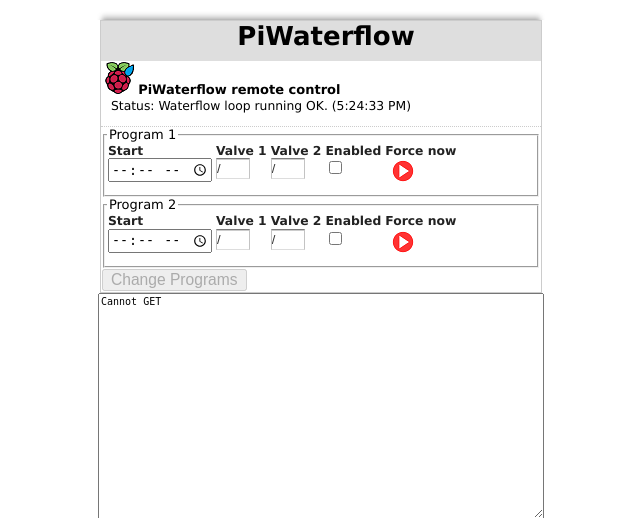
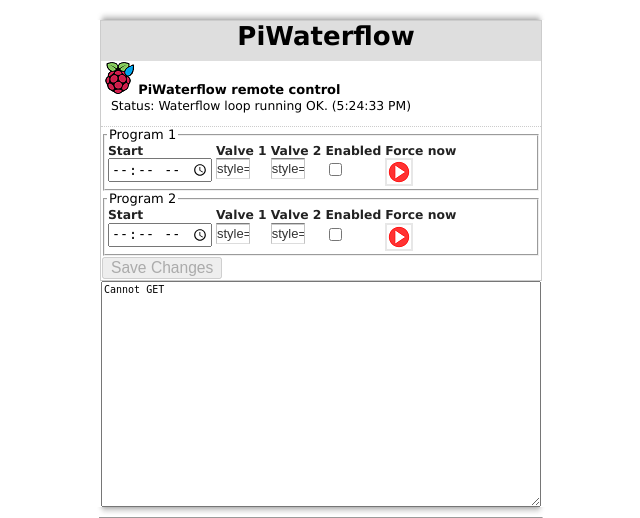
Before and after one commit to Phornee/piwwwaterflow, a Python web app: template templates/form.html in a window 1280 px wide. Shown: the top 518 px of the page, without its empty margins (319-959 px from the left). Run offline with Jinja, Linux system fonts and the light colour scheme; the template is opened without the code that fills it, so the values that code supplies are empty; grey boxes are pictures that could not be loaded.

Commit message:
Remaquetado

```diff
--- a/static/css/view.css
+++ b/static/css/view.css
@@ -56,7 +56,7 @@ h1
 
 h1 a
 {
-	display:block;
+    display: block;
 	height:100%;
 	min-height:40px;
 	overflow:hidden;
@@ -106,6 +106,25 @@ form li:after
 	visibility:hidden;
 }
 
+.btn {
+  border: 2px solid black;
+  background-color: white;
+  color: black;
+  padding: 0px 0px;
+  font-size: 16px;
+  cursor: pointer;
+}
+
+/* Gray */
+.default {
+  border-color: #e7e7e7;
+  color: black;
+}
+
+.default:hover {
+  filter: grayscale(50%);
+}
+
 .buttons:after
 {
 	clear:both;
@@ -149,7 +168,7 @@ form li span
 	color:#444;
 	float:left;
 	margin:0 4px 0 0;
-	padding:0 0 8px;
+	padding:0 0 0px;
 }
 
 form li div.left
@@ -218,7 +237,7 @@ form li .datepicker
 	border-bottom:1px dotted #ccc;
 	clear:both;
 	display:inline-block;
-	margin:10 0 1em;
+	margin:5 0 1em;
 }
 
 .form_description[class]
--- a/static/js/code.js
+++ b/static/js/code.js
@@ -68,6 +68,25 @@ function update(){
         }
     }
     requestservice.send();
+
+    let requestforced = new XMLHttpRequest();
+    requestforced.open('GET', '/force_program');
+    requestforced.responseType = 'text';
+    requestforced.onload = function() {
+        if (requestforced.response=='false')
+        {
+            document.getElementById("play1").disabled = false
+            document.getElementById("play2").disabled = false
+
+        }
+        else
+        {
+            document.getElementById("play1").disabled = true
+            document.getElementById("play2").disabled = true
+        }
+    }
+    requestforced.send();
+
 }
 
 update();
@@ -84,6 +103,9 @@ function forceProgram(program_forced){
         }
     }
     requestservice.send(program=program_forced);
+
+    document.getElementById("play1").disabled = true
+    document.getElementById("play2").disabled = true
 }
 
 document.getElementById("play1").addEventListener("click", function(){forceProgram(0);})
--- a/templates/form.html
+++ b/templates/form.html
@@ -1,4 +1,3 @@
-<!DOCTYPE html PUBLIC "-//W3C//DTD XHTML 1.0 Transitional//EN" "http://www.w3.org/TR/xhtml1/DTD/xhtml1-transitional.dtd">
 <html xmlns="http://www.w3.org/1999/xhtml">
 <head>
 <meta http-equiv="Content-Type" content="text/html; charset=UTF-8">
@@ -6,16 +5,15 @@
 <link rel="stylesheet" type="text/css" href="static/css/view.css" media="all">
 <link rel="icon" type="image/png" sizes="32x32" href="static/img/icon-32.png">
 <link rel="icon" type="image/png" sizes="256x256" href="static/img/icon-256.png">
-<script src="https://code.jquery.com/jquery-3.5.0.js"></script>
 </head>
 <body id="main_body" >
 
 	<img id="top" src="static/img/top.png" alt="">
 	<div id="form_container">
 
-		<h1><a align="center">PiWaterflow</a></h1>
-		<form id="form_9355" class="appnitro"  method="POST" action="">
-			<div class="form_description">
+		<h1><a align="center" style="height: 40px">PiWaterflow</a></h1>
+		<form id="waterflow_form" style=" margin-block-end: 0em" method="POST" action="">
+			<div class="form_description" style="margin-bottom: -;margin-bottom: 0px; margin-top: 0px;">
 				<ul>
 					<li>
 						<img src="static/img/icon-32.png" alt="Icon">
@@ -35,22 +33,22 @@
 						</span>
 						<span>
 							<label class="description" >Valve 1</label>
-							<input id="valve11" name="valve11" class="element text " size="2" type="text" maxlength="2" value={{valve11}} />
+							<input id="valve11" name="valve11" class="element text " size="2" type="text" maxlength="2" value={{valve11}} style="margin-top: 2px;" >
 						</span>
 						<span>
 							<label class="description" >Valve 2</label>
-							<input id="valve12" name="valve12" class="element text " size="2" type="text" maxlength="2" value={{valve12}} />
+							<input id="valve12" name="valve12" class="element text " size="2" type="text" maxlength="2" value={{valve12}} style="margin-top: 2px;" >
 						</span>
 						<span>
 							<label class="description" >Enabled</label>
-							<input type="checkbox" id="prog1enabled" name="prog1enabled" value="True">
+							<input type="checkbox" id="prog1enabled" name="prog1enabled" value="True" style="margin-top: 5px;">
 							<script type="text/javascript">
 								document.getElementById('prog1enabled').checked = '{{enabled1}}'=='True'
 							</script>
 						</span>
 						<span>
 							<label class="description" >Force now</label>
-							<button id="play1" style="border:none; background:none;">
+							<button id="play1" class="btn default"  >
 								<img src="static/img/play.png"></img>
 							</button>
 						</span>
@@ -65,29 +63,29 @@
 						</span>
 						<span>
 							<label class="description" >Valve 1</label>
-							<input id="valve21" name="valve21" class="element text " size="2" type="text" maxlength="2" value={{valve21}} />
+							<input id="valve21" name="valve21" class="element text " size="2" type="text" maxlength="2" value={{valve21}} style="margin-top: 2px;" >
 						</span>
 						<span>
 							<label class="description" >Valve 2</label>
-							<input id="valve22" name="valve22" class="element text " size="2" type="text" maxlength="2" value={{valve22}} />
+							<input id="valve22" name="valve22" class="element text " size="2" type="text" maxlength="2" value={{valve22}} style="margin-top: 2px;" >
 						</span>
 						<span>
 							<label class="description" >Enabled</label>
-							<input type="checkbox" id="prog2enabled" name="prog2enabled" value="True">
+							<input type="checkbox" id="prog2enabled" name="prog2enabled" value="True" style="margin-top: 5px;" >
 							<script type="text/javascript">
 								document.getElementById('prog2enabled').checked = '{{enabled2}}'=='True'
 							</script>
 						</span>
 						<span>
 							<label class="description" >Force now</label>
-							<button id="play2" style="border:none; background:none;">
+							<button id="play2" class="btn default"  >
 								<img src="static/img/play.png"></img>
 							</button>
 						</span>
 					</li>
 				</fieldset>
 				<li class="buttons">
-					<input id="saveForm" class="button_text" type="submit" name="submit" value="Change Programs" />
+					<input id="saveForm" class="button_text" type="submit" name="submit" value="Save Changes" />
 				</li>
 			</ul>
 		</form>
```
